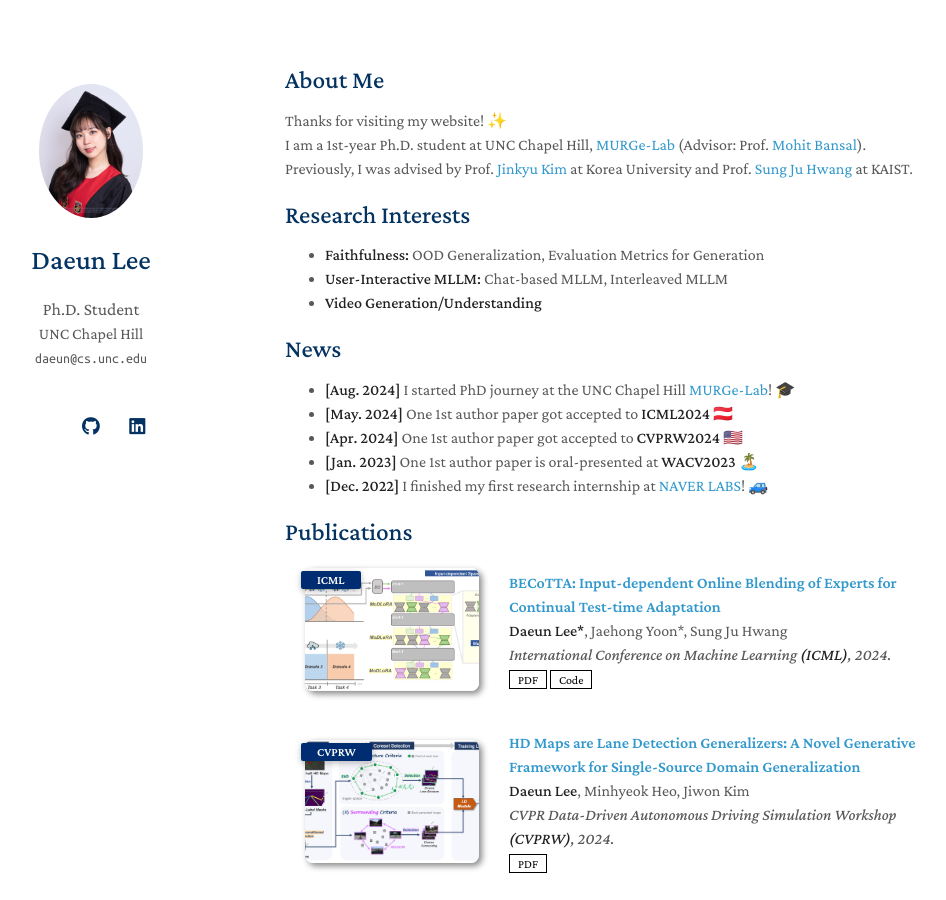
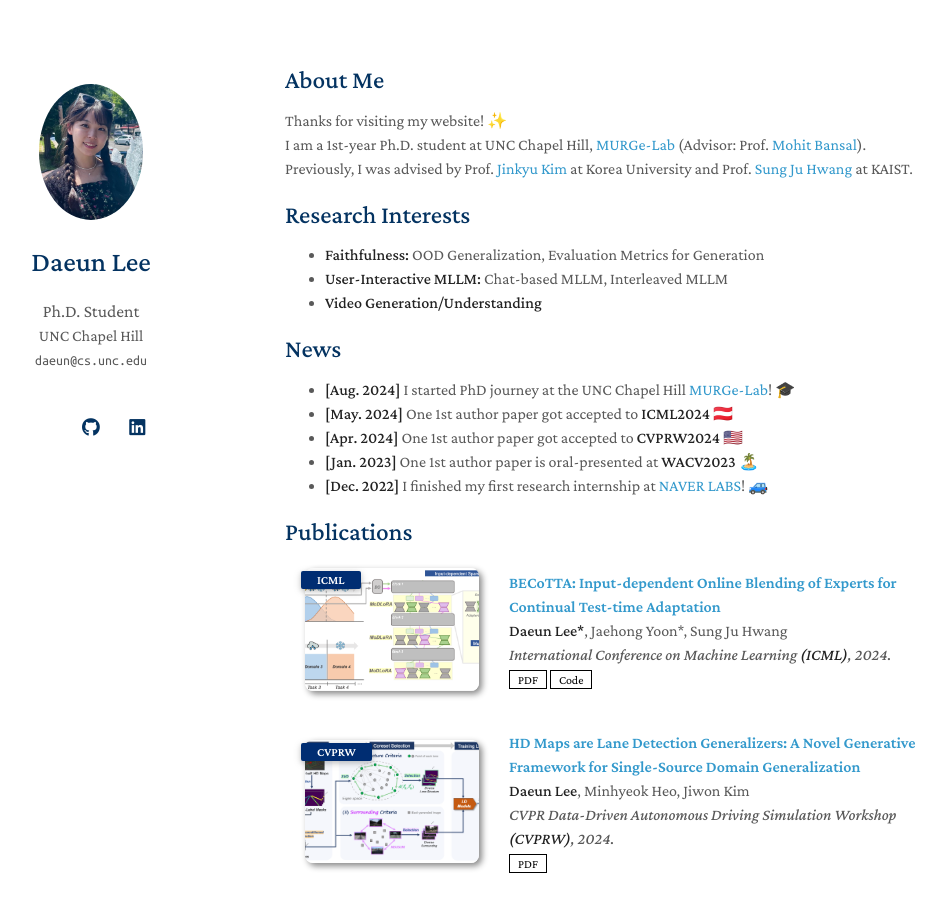
Before and after one commit to daeunni/daeunni.github.io, a Jekyll site: the page built from index.md, in a window 1280 px wide and 900 px high. Shown: the whole window, without its empty margins (185-1131 px from the left). Built offline with Jekyll 4.4.1, drawn with Linux system fonts in a browser that asks for light colours; a style sheet for code colours, icons or effects is not loaded; our own code applies the rules of GitHub Pages for plain Markdown files.

Commit message:
Update _config.yml

```diff
--- a/_config.yml
+++ b/_config.yml
@@ -20,9 +20,9 @@ twitter: https://twitter.com/danadaeun
 
 # Images (e.g., your profile picture and your website's favicon)
 # "favicon" and "favicon_dark" are used for the light and dark modes, respectively.
-avatar: ./assets/img/my_photo.JPG
+avatar: ./assets/img/my.png
 favicon: ./assets/img/my_icon.png
-favicon_dark: ./assets/img/my.png
+favicon_dark: ./assets/img/my_icon.png
 
 # Footnote
 # You may use the option to disable the footnote, "Powered by Jekyll and Minimal Light theme."
```
